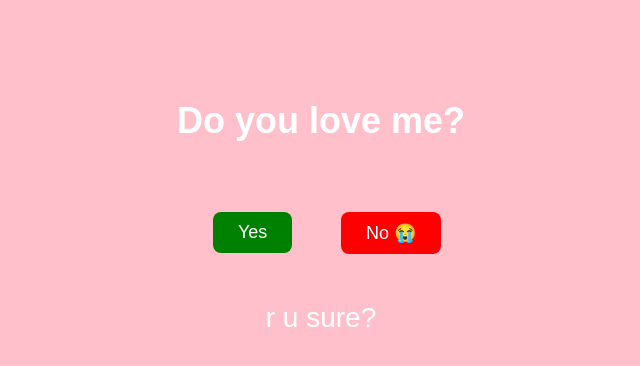
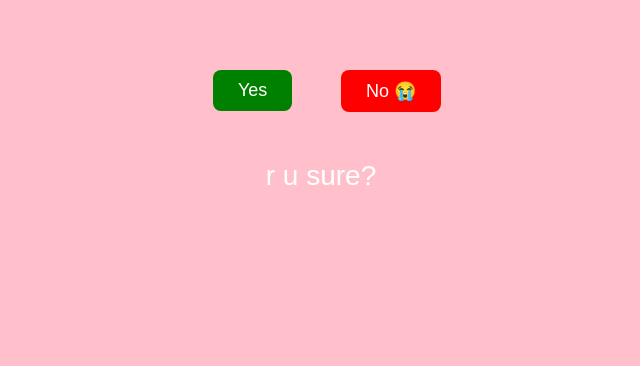
Before and after one commit to Samoley/did-u-love-me-, a plain HTML site: page index.html in a window 1280 px wide. Both pictures are taken after a click on the button "Yes". Shown: the whole page, without its empty margins (319-959 px from the left). Drawn offline with Linux system fonts and the light colour scheme.

Commit message:
index.html

```diff
--- a/index.html
+++ b/index.html
@@ -16,6 +16,7 @@
       margin-top: 100px;
       font-size: 36px;
       color: #fff;
+      transition: opacity 0.5s;
     }
     .buttons {
       margin-top: 50px;
@@ -52,7 +53,7 @@
 </head>
 <body>
 
-  <h1>Do you love me?</h1>
+  <h1 id="main-question">Do you love me?</h1>
 
   <div class="buttons" id="buttonsDiv">
     <button id="yes">Yes</button>
@@ -62,19 +63,14 @@
   <div id="message"></div>
 
   <script>
+    const question = document.getElementById('main-question');
     const buttonsDiv = document.getElementById('buttonsDiv');
     const message = document.getElementById('message');
+    const yesButton = document.getElementById('yes');
+    const noButton = document.getElementById('no');
 
-    // الأصليين
-    let yesButton = document.getElementById('yes');
-    let noButton = document.getElementById('no');
-
-    // لإنشاء أزرار التأكيد لاحقًا
-    let confirmYesButton = null;
-    let confirmNoButton = null;
-
-    // تحريك زر No كما في السابق
-    function moveNoButton() {
+    // حركة زر No الأول
+    noButton.addEventListener('mouseover', () => {
       noButton.style.opacity = 0;
       noButton.disabled = true;
       setTimeout(() => {
@@ -87,71 +83,55 @@
         noButton.style.opacity = 1;
         noButton.disabled = false;
       }, 500);
-    }
-
-    noButton.addEventListener('mouseover', moveNoButton);
+    });
 
     yesButton.addEventListener('click', () => {
+      // إخفاء السؤال الأصلي
+      question.style.display = 'none';
+
       // إخفاء الأزرار الأصلية
       yesButton.style.display = 'none';
       noButton.style.display = 'none';
 
-      // عرض السؤال: r u sure؟
+      // عرض سؤال التأكيد
       message.textContent = "r u sure?";
 
       // إنشاء أزرار التأكيد
-      confirmYesButton = document.createElement('button');
-      confirmYesButton.textContent = 'Yes';
-      confirmYesButton.id = 'confirmYes';
-      confirmYesButton.style.position = 'absolute';
-      confirmYesButton.style.padding = '10px 25px';
-      confirmYesButton.style.fontSize = '18px';
-      confirmYesButton.style.border = 'none';
-      confirmYesButton.style.borderRadius = '8px';
-      confirmYesButton.style.backgroundColor = 'green';
-      confirmYesButton.style.color = 'white';
-      confirmYesButton.style.left = '40%';
-      confirmYesButton.style.top = '0px';
-      confirmYesButton.style.cursor = 'pointer';
+      const confirmYes = document.createElement('button');
+      confirmYes.textContent = 'Yes';
+      confirmYes.id = 'confirmYes';
+      confirmYes.style.left = '40%';
+      confirmYes.style.top = '0px';
+      buttonsDiv.appendChild(confirmYes);
 
-      confirmNoButton = document.createElement('button');
-      confirmNoButton.textContent = 'No 😭';
-      confirmNoButton.id = 'confirmNo';
-      confirmNoButton.style.position = 'absolute';
-      confirmNoButton.style.padding = '10px 25px';
-      confirmNoButton.style.fontSize = '18px';
-      confirmNoButton.style.border = 'none';
-      confirmNoButton.style.borderRadius = '8px';
-      confirmNoButton.style.backgroundColor = 'red';
-      confirmNoButton.style.color = 'white';
-      confirmNoButton.style.left = '50%';
-      confirmNoButton.style.top = '0px';
-      confirmNoButton.style.cursor = 'pointer';
+      const confirmNo = document.createElement('button');
+      confirmNo.textContent = 'No 😭';
+      confirmNo.id = 'confirmNo';
+      confirmNo.style.left = '50%';
+      confirmNo.style.top = '0px';
+      buttonsDiv.appendChild(confirmNo);
 
-      buttonsDiv.appendChild(confirmYesButton);
-      buttonsDiv.appendChild(confirmNoButton);
-
-      // حركة زر No داخل تأكيد
-      confirmNoButton.addEventListener('mouseover', () => {
-        confirmNoButton.style.opacity = 0;
-        confirmNoButton.disabled = true;
+      // حركة زر No في التأكيد
+      confirmNo.addEventListener('mouseover', () => {
+        confirmNo.style.opacity = 0;
+        confirmNo.disabled = true;
         setTimeout(() => {
           const maxX = window.innerWidth - 100;
           const maxY = window.innerHeight - 100;
           const x = Math.random() * (maxX - 50) + 50;
           const y = Math.random() * (maxY - 300) + 100;
-          confirmNoButton.style.left = `${x}px`;
-          confirmNoButton.style.top = `${y}px`;
-          confirmNoButton.style.opacity = 1;
-          confirmNoButton.disabled = false;
+          confirmNo.style.left = `${x}px`;
+          confirmNo.style.top = `${y}px`;
+          confirmNo.style.opacity = 1;
+          confirmNo.disabled = false;
         }, 500);
       });
 
-      // عند الضغط على نعم التأكيد
-      confirmYesButton.addEventListener('click', () => {
+      // عند الضغط على Yes في التأكيد
+      confirmYes.addEventListener('click', () => {
         message.textContent = "u r gay";
-        confirmYesButton.style.display = 'none';
-        confirmNoButton.style.display = 'none';
+        confirmYes.style.display = 'none';
+        confirmNo.style.display = 'none';
       });
     });
   </script>
```
